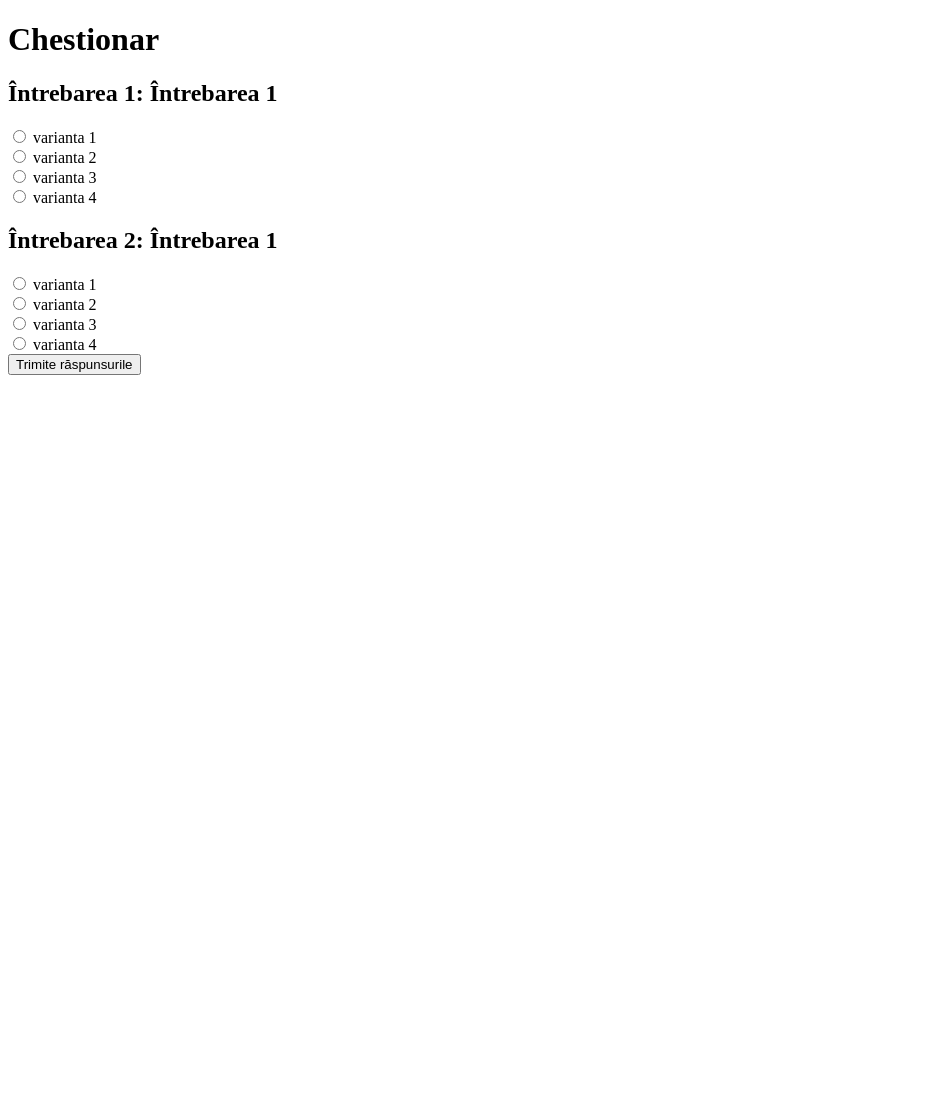
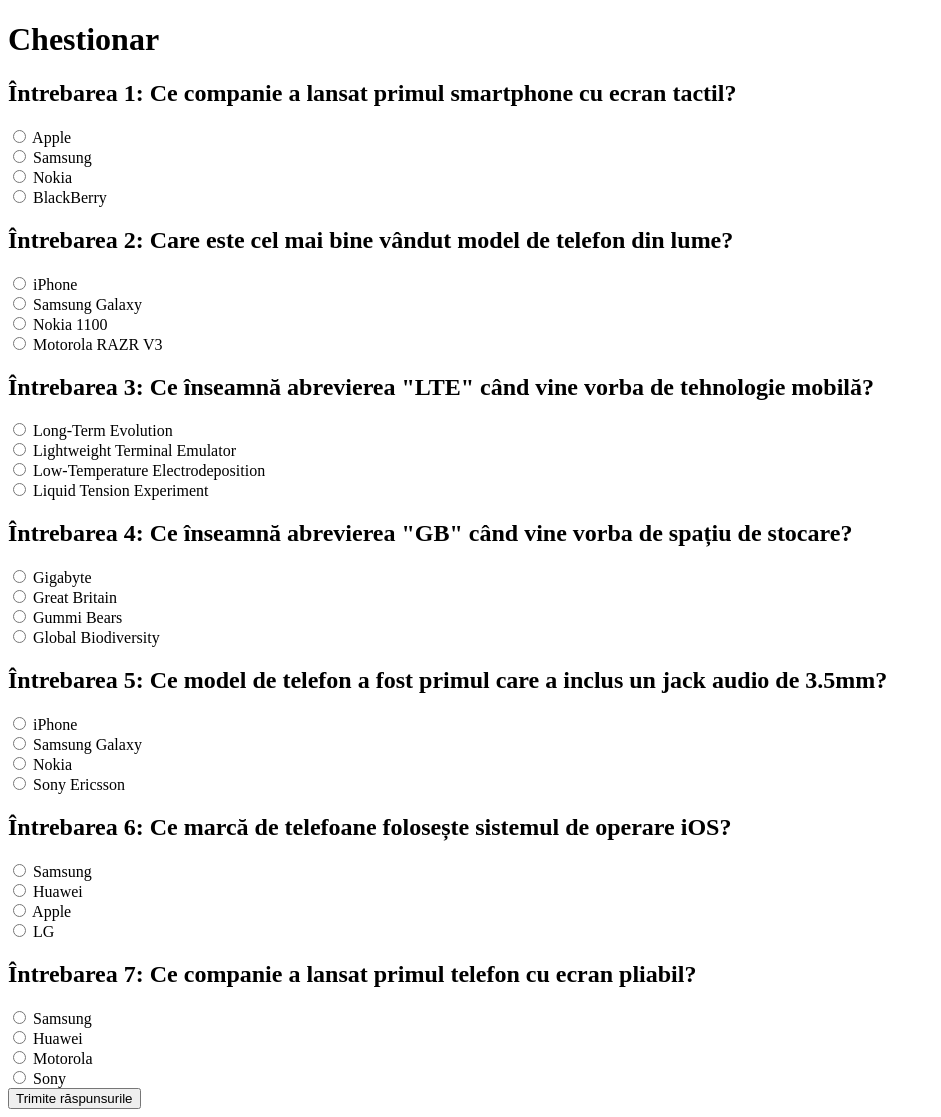
Before and after one commit to DancauRares-Andrei/proiect-2-ProgramareWeb, a Node server app: page /chestionar in a window 1280 px wide. Shown: the whole page, without its empty margins (0-941 px from the left). Before the commit the page ends 375 px from the top, so only its background shows below. Run offline with Node 20, Linux system fonts and the light colour scheme; some libraries are stand-ins or nearby versions.

Commit message:
Laborator 10 tema 2

```diff
--- a/app.js
+++ b/app.js
@@ -21,14 +21,40 @@ app.use(bodyParser.urlencoded({
 app.get('/', (req, res) => res.send('Hello World'));
 // la accesarea din browser adresei http://localhost:6789/chestionar se va apela funcția specificată
 app.get('/chestionar', (req, res) => {
-    const listaIntrebari = [{
-            intrebare: 'Întrebarea 1',
-            variante: ['varianta 1', 'varianta 2', 'varianta 3', 'varianta 4'],
+    const listaIntrebari = [
+  {
+    intrebare: 'Ce companie a lansat primul smartphone cu ecran tactil?',
+    variante: ['Apple', 'Samsung', 'Nokia', 'BlackBerry'],
     corect: 0
   },
   {
-            intrebare: 'Întrebarea 1',
-            variante: ['varianta 1', 'varianta 2', 'varianta 3', 'varianta 4'],
+    intrebare: 'Care este cel mai bine vândut model de telefon din lume?',
+    variante: ['iPhone', 'Samsung Galaxy', 'Nokia 1100', 'Motorola RAZR V3'],
+    corect: 2
+  },
+  {
+    intrebare: 'Ce înseamnă abrevierea "LTE" când vine vorba de tehnologie mobilă?',
+    variante: ['Long-Term Evolution', 'Lightweight Terminal Emulator', 'Low-Temperature Electrodeposition', 'Liquid Tension Experiment'],
+    corect: 0
+  },
+  {
+    intrebare: 'Ce înseamnă abrevierea "GB" când vine vorba de spațiu de stocare?',
+    variante: ['Gigabyte', 'Great Britain', 'Gummi Bears', 'Global Biodiversity'],
+    corect: 0
+  },
+  {
+    intrebare: 'Ce model de telefon a fost primul care a inclus un jack audio de 3.5mm?',
+    variante: ['iPhone', 'Samsung Galaxy', 'Nokia', 'Sony Ericsson'],
+    corect: 3
+  },
+  {
+    intrebare: 'Ce marcă de telefoane folosește sistemul de operare iOS?',
+    variante: ['Samsung', 'Huawei', 'Apple', 'LG'],
+    corect: 2
+  },
+  {
+    intrebare: 'Ce companie a lansat primul telefon cu ecran pliabil?',
+    variante: ['Samsung', 'Huawei', 'Motorola', 'Sony'],
     corect: 0
   }
 ];
@@ -37,8 +63,27 @@ app.get('/chestionar', (req, res) => {
         intrebari: listaIntrebari
     });
 });
+const raspunsuriCorecte = {
+    raspuns0: "Apple",
+    raspuns1: "Nokia 1100",
+    raspuns2: "Long-Term Evolution",
+    raspuns3: "Gigabyte",
+   raspuns4: "Nokia",
+    raspuns5: "Apple",
+    raspuns6: "Samsung"
+    };
 app.post('/rezultat-chestionar', (req, res) => {
-    console.log(req.body);
-    res.send("formular: " + JSON.stringify(req.body));
+    let numarRaspunsuriCorecte = 0;
+    console.log(req.body)
+for (const indexIntrebare in req.body) {
+if (req.body[indexIntrebare] === raspunsuriCorecte[indexIntrebare]) {
+numarRaspunsuriCorecte++;
+}
+}
+
+const rezultat = `Ai răspuns corect la ${numarRaspunsuriCorecte} din 7 întrebări.`;
+res.render('rezultat-chestionar', {
+    rezultatC: rezultat
+});
 });
 app.listen(port, () => console.log(`Serverul rulează la adresa http://localhost:`+port));
--- a/views/chestionar.ejs
+++ b/views/chestionar.ejs
@@ -1,17 +1,13 @@
-<script>
-console.log(intrebari);
-</script>
 <h1>Chestionar</h1>
-<form>
+<form method="post" action="/rezultat-chestionar">
   <% intrebari.forEach(function(intrebare, index) { %>
     <h2>Întrebarea <%= index + 1 %>: <%= intrebare.intrebare %></h2>
-  <% intrebare.variante.forEach(function(varianta, index) { %>
+    <% intrebare.variante.forEach(function(varianta, variantaIndex) { %>
       <label>
         <input type="radio" name="raspuns<%= index %>" value="<%= varianta %>"/>
         <%= varianta %>
       </label><br/>
     <% }) %>
   <% }) %>
-
   <button type="submit">Trimite răspunsurile</button>
 </form>
--- a/views/layout.ejs
+++ b/views/layout.ejs
@@ -1,7 +1,7 @@
 <!DOCTYPE html>
 <html>
   <head>
-    <title>Titlul site-ului</title>
+    <title>Proiect 2 PW</title>
   </head>
   <body>
     <header>
--- /dev/null
+++ b/views/rezultat-chestionar.ejs
@@ -0,0 +1,2 @@
+<h1>Rezultat chestionar</h1>
+<p><%= rezultatC %></p>
```
Lines whose indentation alone changed are shown as unchanged.
